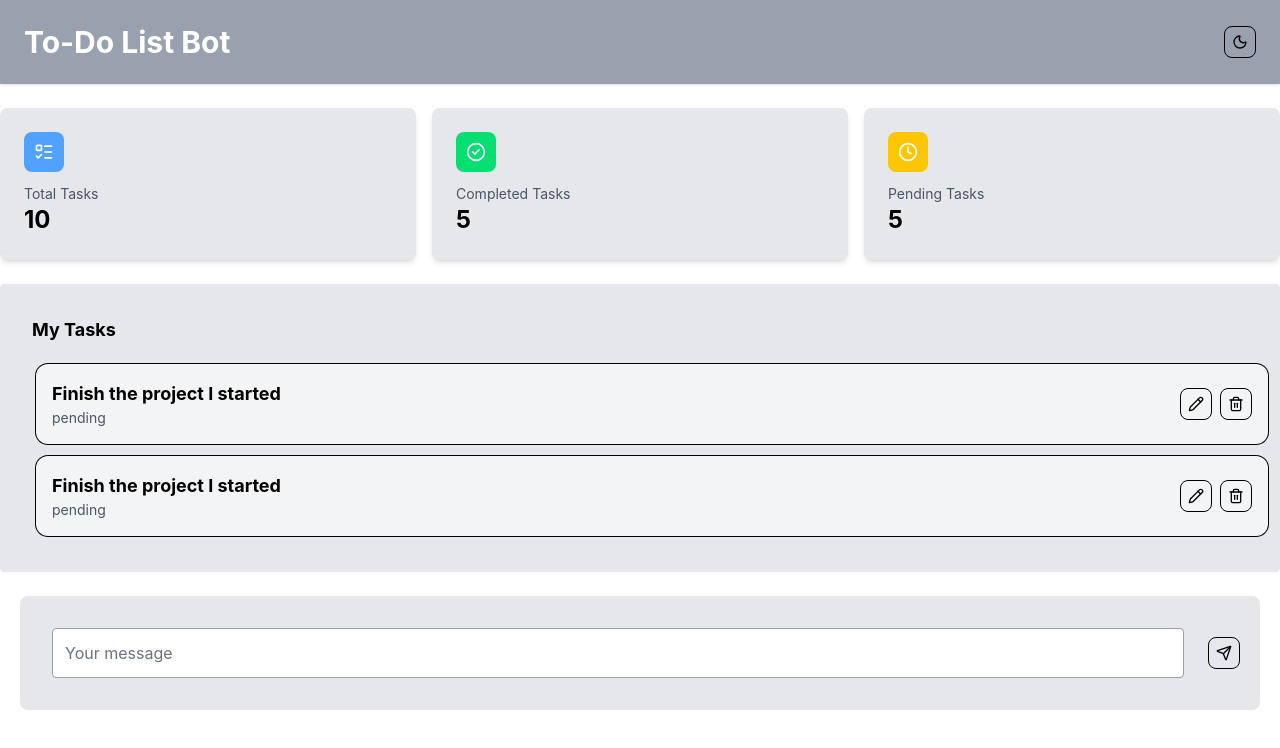
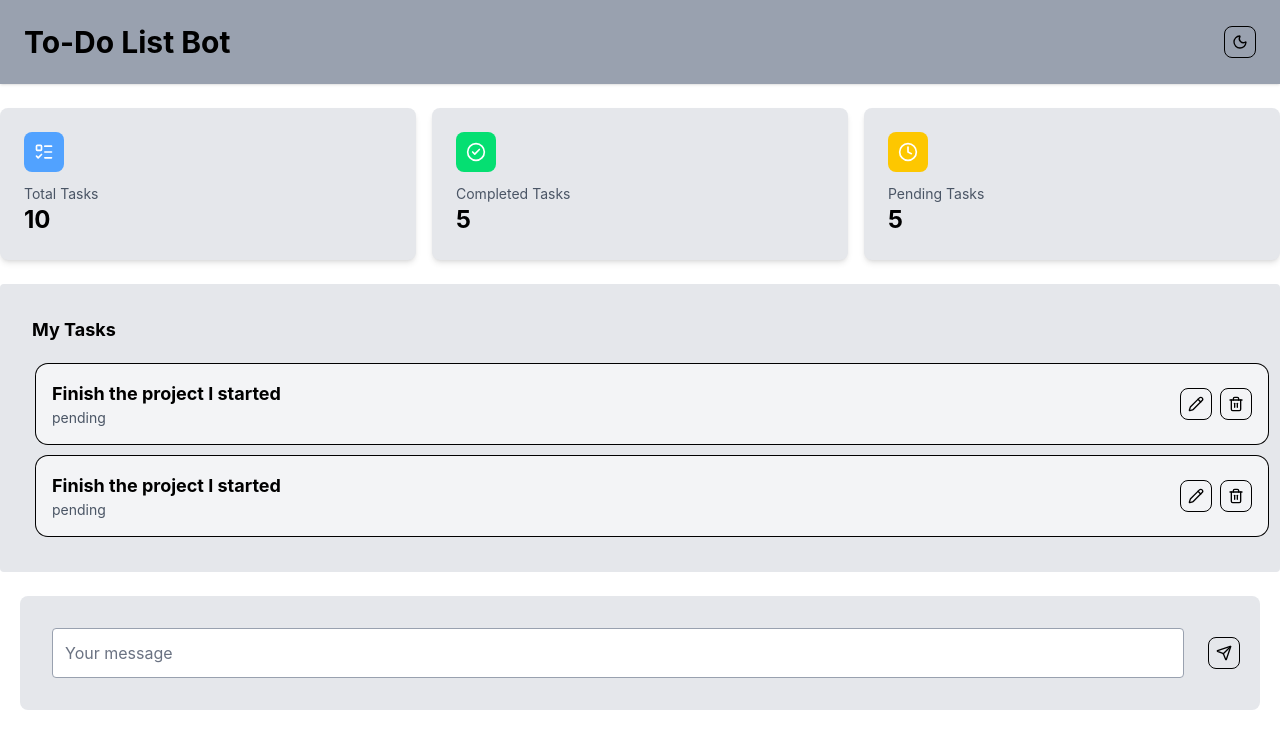
Before and after one commit to Eden1916/To-Do-List, a React app in the folder frontend/: page / in a window 1280 px wide. Shown: the top 748 px of the page. Built offline with nearby package versions, Linux system fonts and the light colour scheme; the HTML template or start-up script is replaced by a standard one.

Commit message:
some correction of the page

```diff
--- a/frontend/src/Dashboard.jsx
+++ b/frontend/src/Dashboard.jsx
@@ -11,10 +11,10 @@ export default function Dashboard() {
   ];
 
   return (
-    <div className="min-h-screen space-y-6 bg-white dark:bg-gray-900 text-black dark:text-white">
+    <div className="min-h-screen space-y-6 bg-white dark:bg-gray-900 text-black dark:text-white pb-5">
       {/* Header */}
       <div className="bg-gray-400 dark:bg-blue-950 shadow-sm p-6 flex flex-row items-center justify-between gap-4">
-        <h1 className="flex-1 text-3xl font-bold text-white">To-Do List Bot</h1>
+        <h1 className="flex-1 text-3xl font-bold text-black dark:text-white">To-Do List Bot</h1>
         <ModeToggle />
       </div>
 
@@ -73,7 +73,7 @@ export default function Dashboard() {
       </div>
 
       {/* Message input */}
-      <div className="bg-gray-200 dark:bg-gray-800 p-5 flex flex-row justify-between items-center gap-3 rounded-lg m-5">
+      <div className="bg-gray-200 dark:bg-gray-800 p-5 flex flex-row justify-between items-center gap-3 rounded-lg mx-5">
         <div className="flex-1 p-3">
           <input
             className="w-full border border-gray-400 dark:border-gray-600 bg-white dark:bg-gray-700 text-black dark:text-white placeholder-gray-500 dark:placeholder-gray-400 rounded p-3"
```
